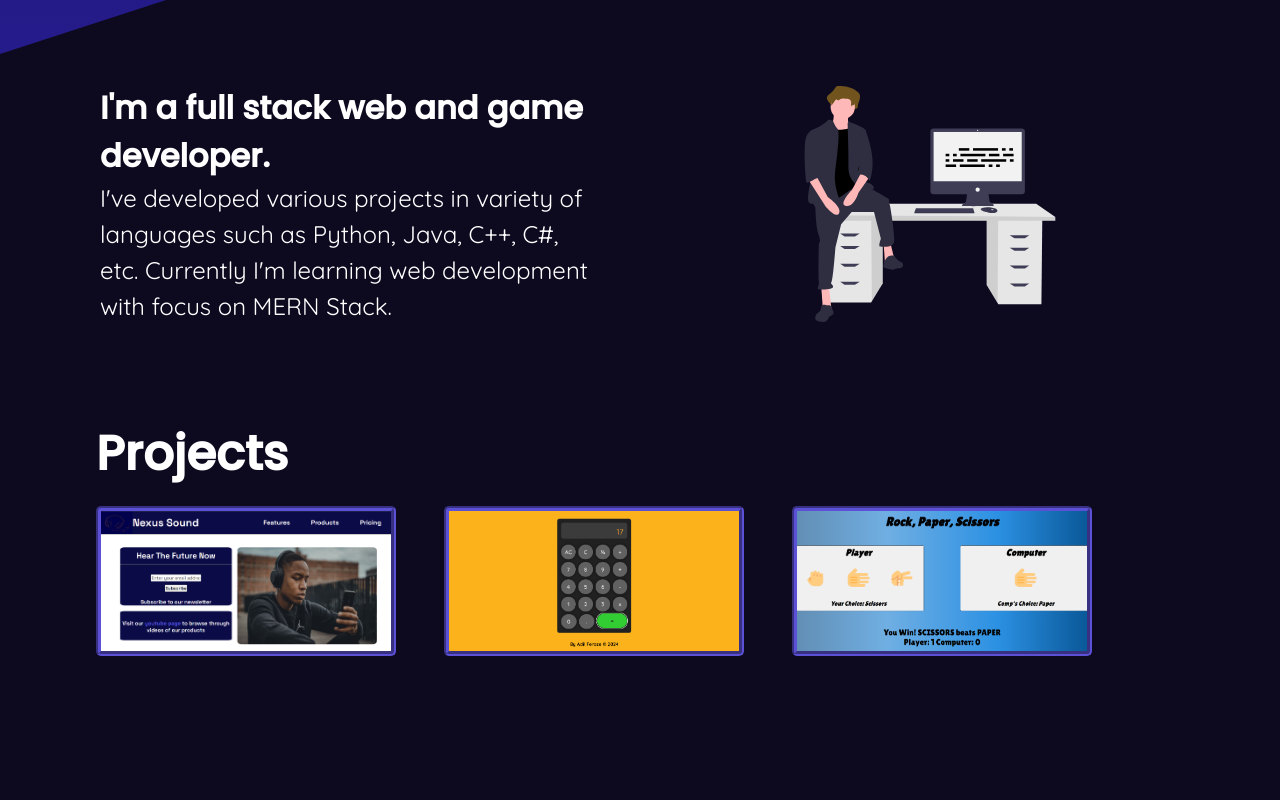
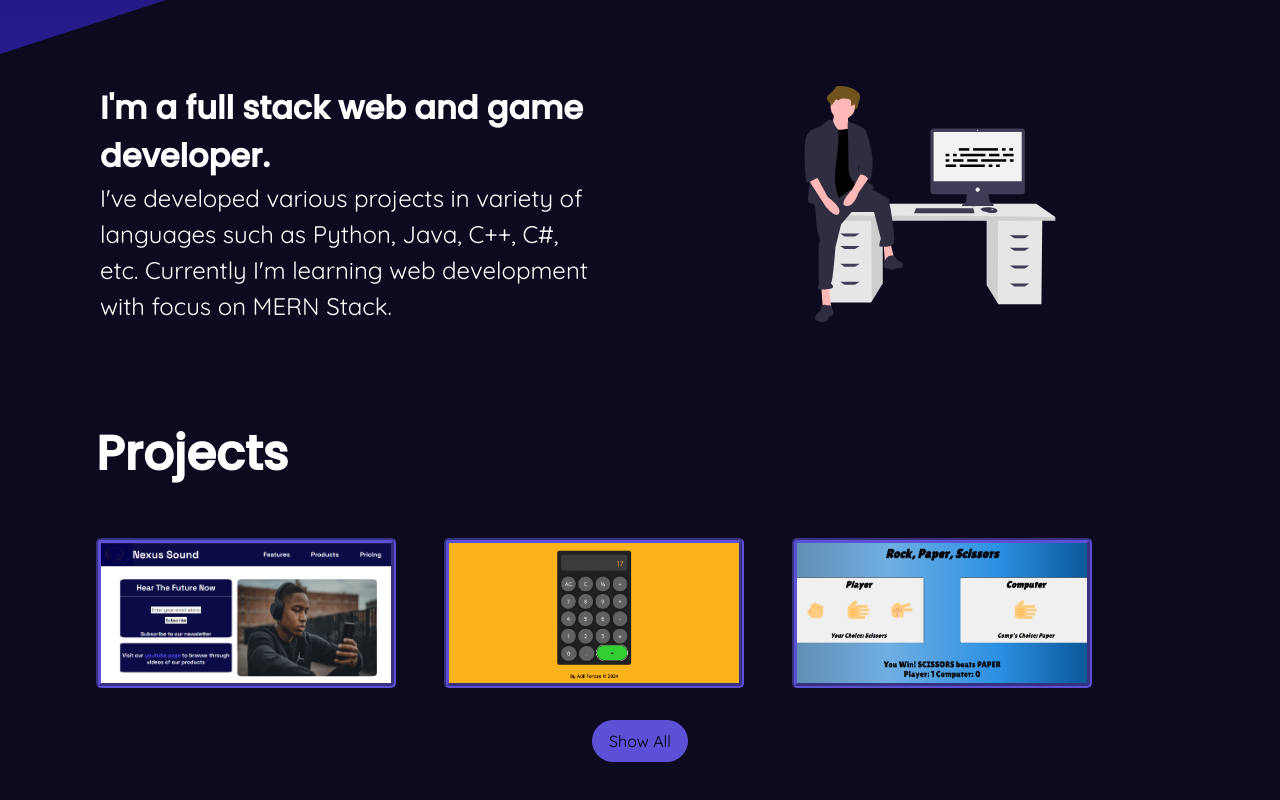
Before and after one commit to Ash4477/Portfolio-2.0, a plain HTML site: page index.html in a window 1280 px wide. Shown: the part 986-1786 px from the top of the page. Before the commit the page ends 1642 px from the top, so only its background shows below. Drawn offline with Linux system fonts and the light colour scheme.

Commit message:
add show all btn to projects section

```diff
--- a/index.html
+++ b/index.html
@@ -16,7 +16,7 @@
                 <li><a href="#about">About</a></li>
                 <li><a href="#projects">Projects</a></li>
                 <li><a href="#">Academics</a></li>
-                <li><a href="#contact" class="contact">Contact me</a></li>
+                <li><a href="#contact" class="round-btn">Contact me</a></li>
             </ul>
         </nav>
     </header>
@@ -101,6 +101,10 @@
             <h2>Projects</h2>
             <div id="project-cards">
             </div>
+            <button id="proj-btn" class="round-btn">Show All</button>
+        </section>
+        <section id="contact">
+
         </section>
     </main>
     <footer></footer>
--- a/style.css
+++ b/style.css
@@ -71,7 +71,7 @@ li a:hover{
 
 }
 
-.contact{
+.round-btn{
     background-color: var(--theme-2);
     border: 1px solid var(--theme-2);
     border-radius: 2.5rem;
@@ -80,7 +80,7 @@ li a:hover{
 
 }
 
-.contact:hover{
+.round-btn:hover{
     background-color: var(--font-color);
     color: var(--theme-2);
 }
@@ -156,7 +156,10 @@ h3{
 }
 
 #projects{
-    margin-top: 4rem;
+    margin: 4rem 0;
+    display: flex;
+    flex-direction: column;
+    gap: 2rem;
 }
 
 #project-cards{
@@ -196,3 +199,8 @@ h3{
     font-size: 1rem;
     font-weight: bold;
 }
+
+#proj-btn {
+    margin: 0 auto;
+    border-radius: 2.5rem;
+}
```
